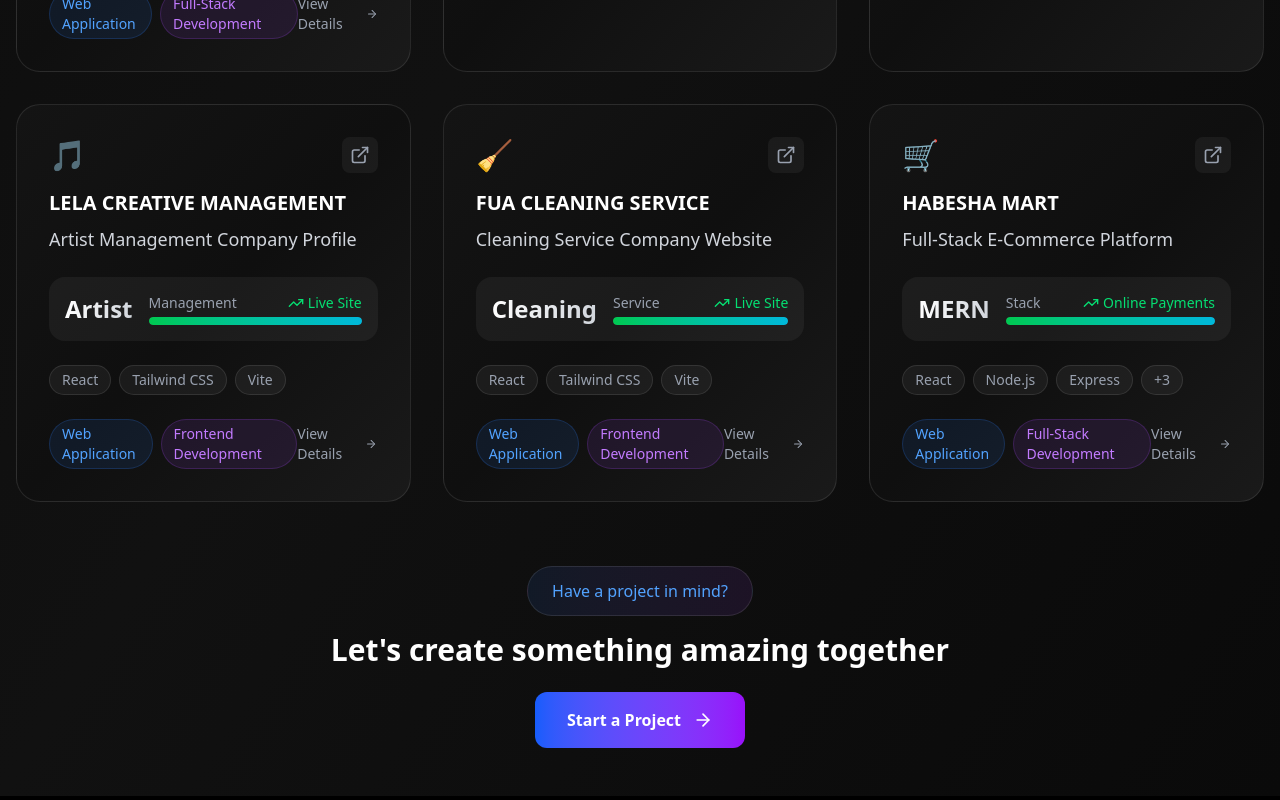
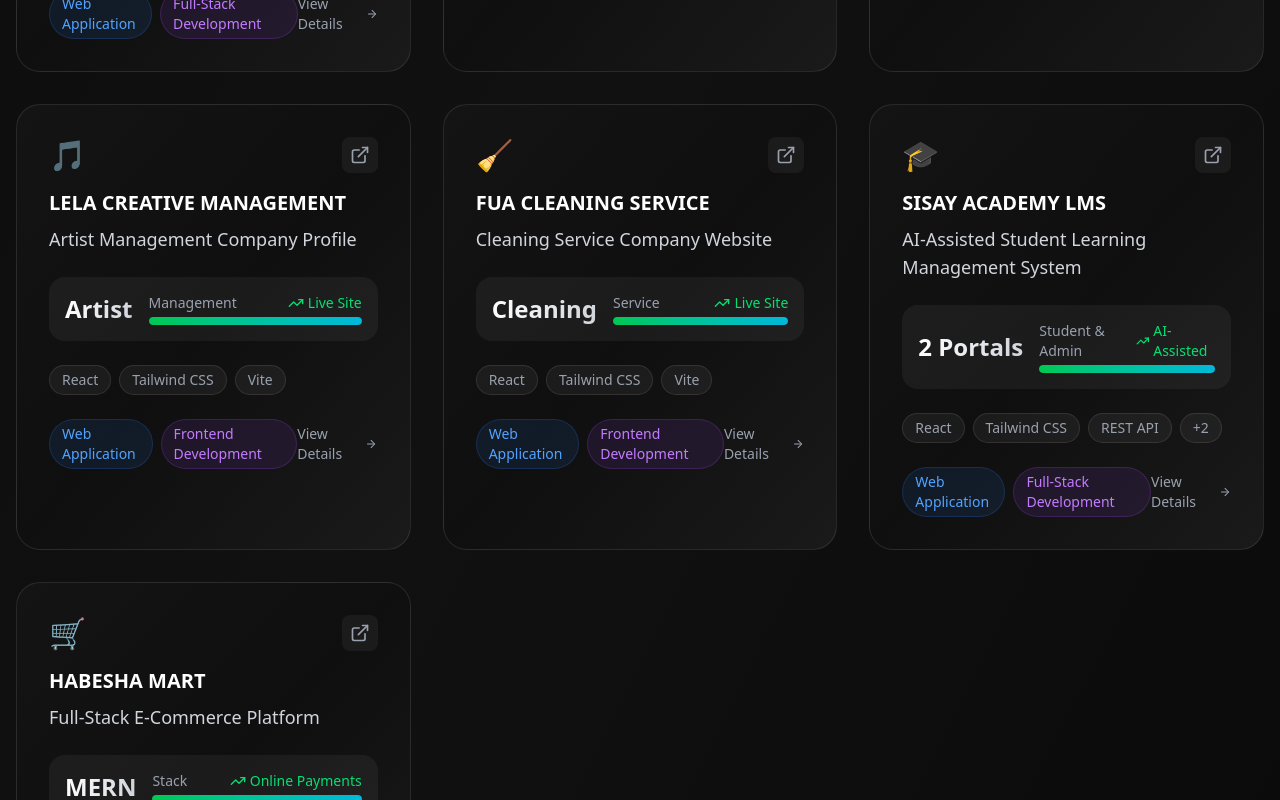
Before and after one commit to biruk1122/My-Portfolio-Website, a React (Vite) app: page /projects in a window 1280 px wide. Shown: the part 1320-2120 px from the top of the page. Built offline with nearby package versions, Linux system fonts and the light colour scheme.

Commit message:
add SISAY ACADEMY LMS project details to Projects page

```diff
--- a/src/pages/Projects.jsx
+++ b/src/pages/Projects.jsx
@@ -99,6 +99,18 @@ const allProjects = [
     technologies: ["React", "Tailwind CSS", "Vite"],
     color: "from-emerald-400 to-teal-600",
     icon: "🧹"
+  },
+  {
+    id: 10,
+    title: "SISAY ACADEMY LMS",
+    subtitle: "AI-Assisted Student Learning Management System",
+    category: "Web Application",
+    type: "Full-Stack Development",
+    stats: { value: "2 Portals", label: "Student & Admin", percentage: "AI-Assisted" },
+    description: "A dual-portal learning management system for grade-based courses, exams, student support, AI content generation, access control, and performance analytics.",
+    technologies: ["React", "Tailwind CSS", "REST API", "AI Integration", "Vercel"],
+    color: "from-blue-500 to-violet-600",
+    icon: "🎓"
   },
   {
     id: 9,
```
